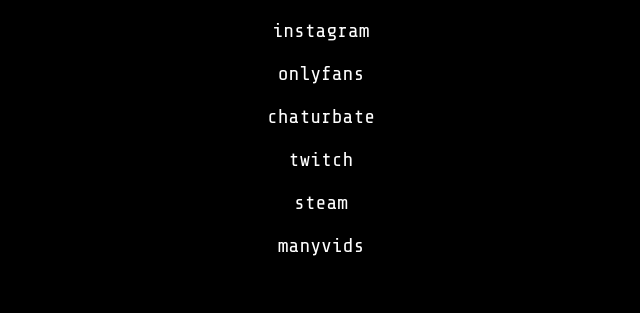
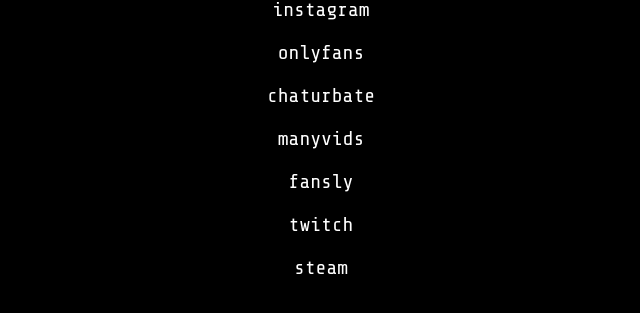
Before and after one commit to TikusTawnly/impitis, a plain HTML site: page index.html in a window 1280 px wide. Shown: the part 295-608 px from the top of the page, without its empty margins (319-959 px from the left). Drawn offline with nearby package versions, Linux system fonts and the light colour scheme.

Commit message:
Add fansly

```diff
--- a/index.html
+++ b/index.html
@@ -27,13 +27,16 @@
         <a href="https://www.instagram.com/impitis.love/" class="button">instagram</a>
         <a href="https://onlyfans.com/impitis" class="button">onlyfans</a>
         <a href="https://chaturbate.com/impitis/" class="button">chaturbate</a>
+        <a href="https://www.manyvids.com/Feed/impitis/1005194600/" class="button">manyvids</a>
+        <a href="https://fansly.com/impitis" class="button">fansly</a>
         <a href="https://twitch.tv/impitis" class="button">twitch</a>
         <a href="https://steamcommunity.com/id/impitis/" class="button">steam</a>
 <!--         <a href="https://twitter.com/impitis" class="button">twitter</a> -->
-        <a href="https://www.manyvids.com/Feed/impitis/1005194600/" class="button">manyvids</a>
+
 <!--         <a href="https://www.pornhub.com/model/impitis" class="button">phub</a> -->
 <!--         <a href="https://www.reddit.com/user/impitis" class="button">reddit</a> -->
 <!--         <a href="https://www.redgifs.com/users/impitis" class="button">redgifs</a> -->
+
 
 
 
```
